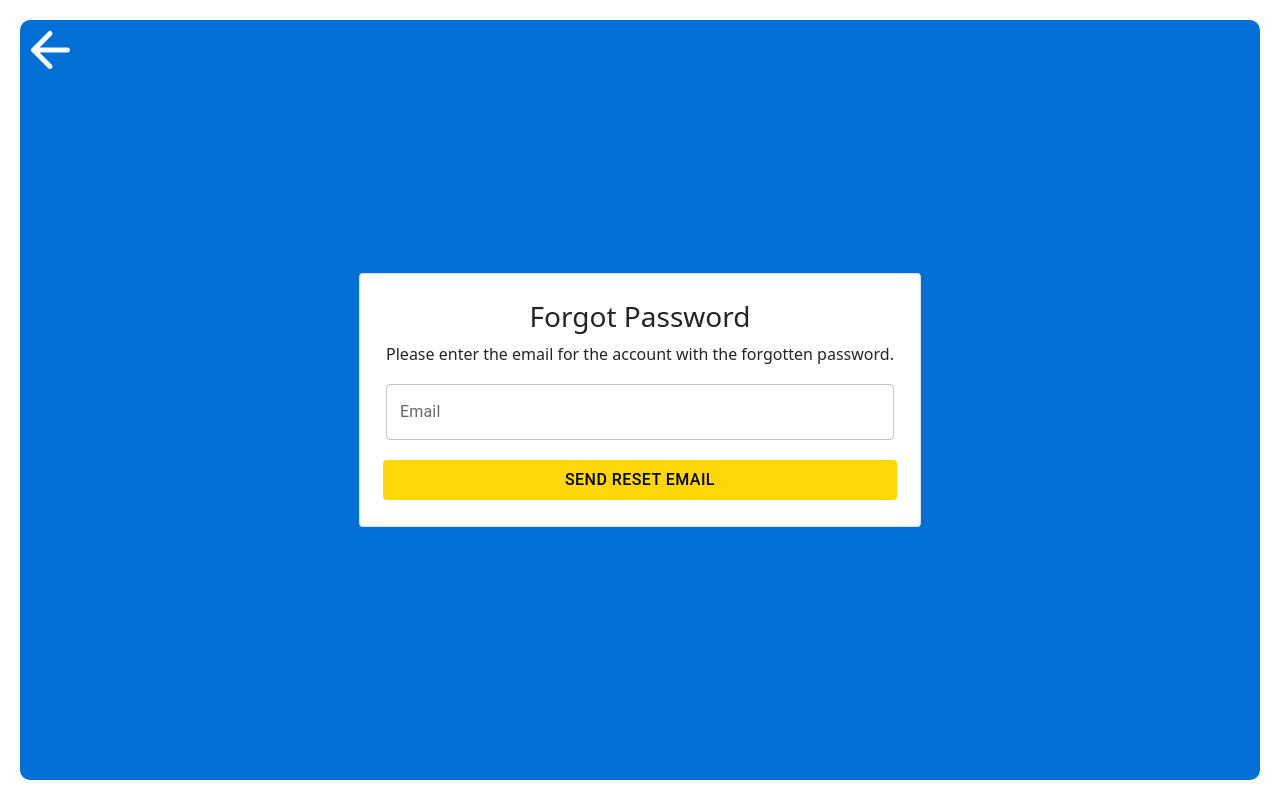
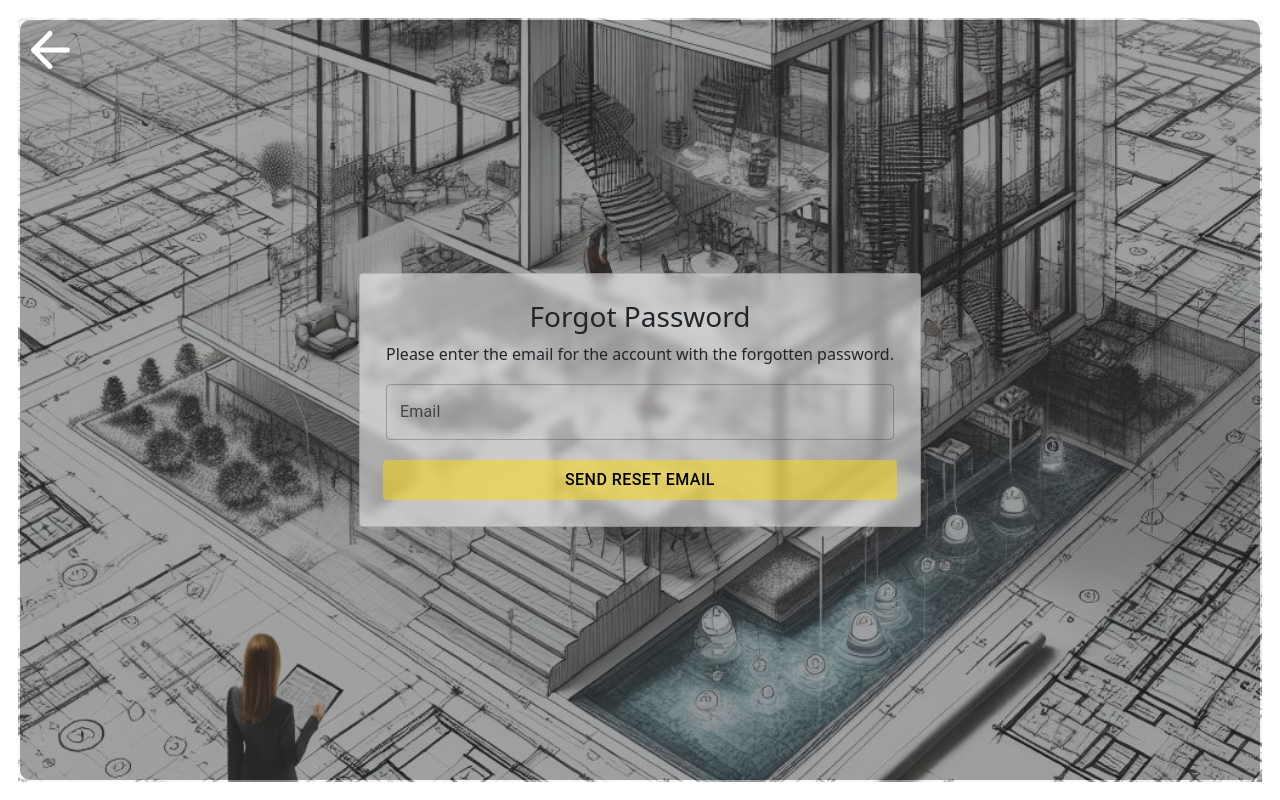
Before and after one commit to Pipeline-To-Better-Placemaking/P2BP-Web, a React (Create React App) app in the folder frontend_web/: page /forgot_password in a window 1280 px wide. Built offline with nearby package versions, Linux system fonts and the light colour scheme.

Commit message:
update forgot password page

```diff
--- a/frontend_web/src/routes/ForgotPassword.js
+++ b/frontend_web/src/routes/ForgotPassword.js
@@ -46,11 +46,94 @@ export default function ForgotPassword(){
         }
     }
 
+    const BackgroundImageComponent = () => {
+        const backgroundImageRef = React.useRef(null);
+        const [imageLoaded, setImageLoaded] = React.useState(false);
+
+        /*
+        runs only once
+        allows background color to change depending on whether background image loaded
+        */
+        React.useEffect(() => {
+
+            //console.log("start of script");
+
+            /* get the page element by using its class name */
+            var pageElements = document.getElementsByClassName("pageTemplateForgotPassword");
+
+            /*
+            check that the page element was successfully found
+            only 1 element uses the class, so length should be 1
+            */
+            if (pageElements.length > 0) {
+
+                //console.log("1 ", imageLoaded);
+
+                /* check that image loaded */
+                const imageLoadedCheck = () => {
+                    // if the image successfully loads, stores image url
+                    const isImageLoaded = window.getComputedStyle(backgroundImageRef.current, '::before').getPropertyValue('background-image');
+                    //console.log("- - - - -", isImageLoaded);
+                    // check that isImageLoaded isn't null/undefined, then check that it isn't none
+                    if ((isImageLoaded) && (isImageLoaded !== 'none' )) {
+                        //console.log("image object created");
+                        setImageLoaded(true);
+                        //console.log("2 ", imageLoaded);
+                    } else {
+                        console.log("image did not load, ", isImageLoaded);
+                    }
+                };
+                imageLoadedCheck();
+
+                //console.log("3 ", imageLoaded);
+
+                // check that the image is still loading if the window is resized
+                window.addEventListener('resize', imageLoadedCheck);
+                return() => {
+                    window.removeEventListener('resize', imageLoadedCheck);
+                }
+            } else {
+                console.log("page element was not found");
+            }
+
+            //console.log("end of script");
+
+        }, []);
+
+        React.useEffect(() => {
+            /* get the page element by using its class name */
+            var pageElements = document.getElementsByClassName("pageTemplateForgotPassword");
+
+            /*
+            check that the page element was successfully found
+            only 1 element uses the class, so length should be 1
+            */
+            if (pageElements.length > 0) {
+                /* get the 1 page Element */
+                var pageElement = pageElements[0];
+                //console.log("2 page element found: ", pageElement.classList);
+
+                //console.log("add class")
+                /* add classes with different background colors depending on whether the image loaded */
+                if (imageLoaded == true) {
+                    //console.log("image loaded");
+                    pageElement.classList.add("backgroundImageForgotPasswordLoaded");
+                    pageElement.classList.remove("backgroundImageForgotPasswordNotLoaded")
+                } else {
+                    //console.log("error loading image");
+                    pageElement.classList.add("backgroundImageForgotPasswordNotLoaded");
+                    pageElement.classList.remove("backgroundImageForgotPasswordLoaded")
+                }
+            } else {
+                console.log("page element was not found");
+            }
+        }, [imageLoaded]);
+
         return(
             <div id='forgotPass'>
-            <div className='pageTemplate'>
+                <div className='pageTemplateForgotPassword' ref={backgroundImageRef}>
                     <Link className='backButton' to='/'><Back className='iconShadow' /></Link>
-                <Card style={{padding: '10px'}}>
+                    <Card style={{padding: '10px', backgroundColor: 'rgba(255, 255, 255, 0.5)', backdropFilter: 'blur(4px)'}}>
                         <Card.Body>
                             <h3>Forgot Password</h3>
                             <Box id='forgotBox' ref={forgotForm} component='form' sx={{ display: 'flex', flexWrap: 'wrap' }}>
@@ -67,7 +150,7 @@ export default function ForgotPassword(){
                                     ref={em}
                                     style={{ marginBottom: '20px'}}
                                 />
-                            <Button onClick={handleSubmit} className='scheme'>Send Reset Email</Button>
+                                <Button onClick={handleSubmit} className='scheme' style={{backgroundColor: 'rgba(254, 216, 6, 0.5)'}}>Send Reset Email</Button>
                             </Box>
                         </Card.Body>
                         <Card.Body ref={ successMess } style={{ display: 'none', marginBottom: '10px', backgroundColor: '#b6d7a8', outlineWidth: '1px', outlineColor: '#6aa84f' }}>
@@ -80,3 +163,6 @@ export default function ForgotPassword(){
             </div>
         );
     }
+
+    return <BackgroundImageComponent />
+}
--- a/frontend_web/src/routes/routes.css
+++ b/frontend_web/src/routes/routes.css
@@ -168,6 +168,41 @@ a.backButton>svg.css-i4bv87-MuiSvgIcon-root, a.backButton>svg.MuiSvgIcon-root {
     padding: 5vh 5vw;
     z-index: -2;
 }
+
+.pageTemplateForgotPassword {
+    text-align: center;
+    align-items: center;
+    border-radius: 10px;
+    display: flex;
+    flex-direction: row;
+    justify-content: center;
+    align-content: center;
+    min-height: calc(100vh - 40px);
+    padding: 5vh 5vw;
+    position: relative;
+}
+.pageTemplateForgotPassword::before {
+    content: "";
+    background-image: url("../images/backgroundImageForgotPassword.jpg");
+    background-repeat: no-repeat;
+    background-size: cover;
+    background-position: center;
+    position: absolute;
+    top: -2px;
+    left: -2px;
+    width: calc(100% + 4px);
+    height: calc(100% + 4px);
+    opacity: 0.6;
+}
+.backgroundImageForgotPasswordLoaded {
+    /* Use this background color when the image loads*/
+    background-color: #1E1E1E;
+}
+.backgroundImageForgotPasswordNotLoaded {
+    /* Use this background color when the image is not loaded*/
+    background-color: #006FD6;
+}
+
 div#faqPage div.pageTemplate{
     text-align: left;
     flex-direction: column;
```
Also changed, not shown: frontend_web/src/images/backgroundImageForgotPassword.jpg (added). Lines whose indentation alone changed are shown as unchanged.
